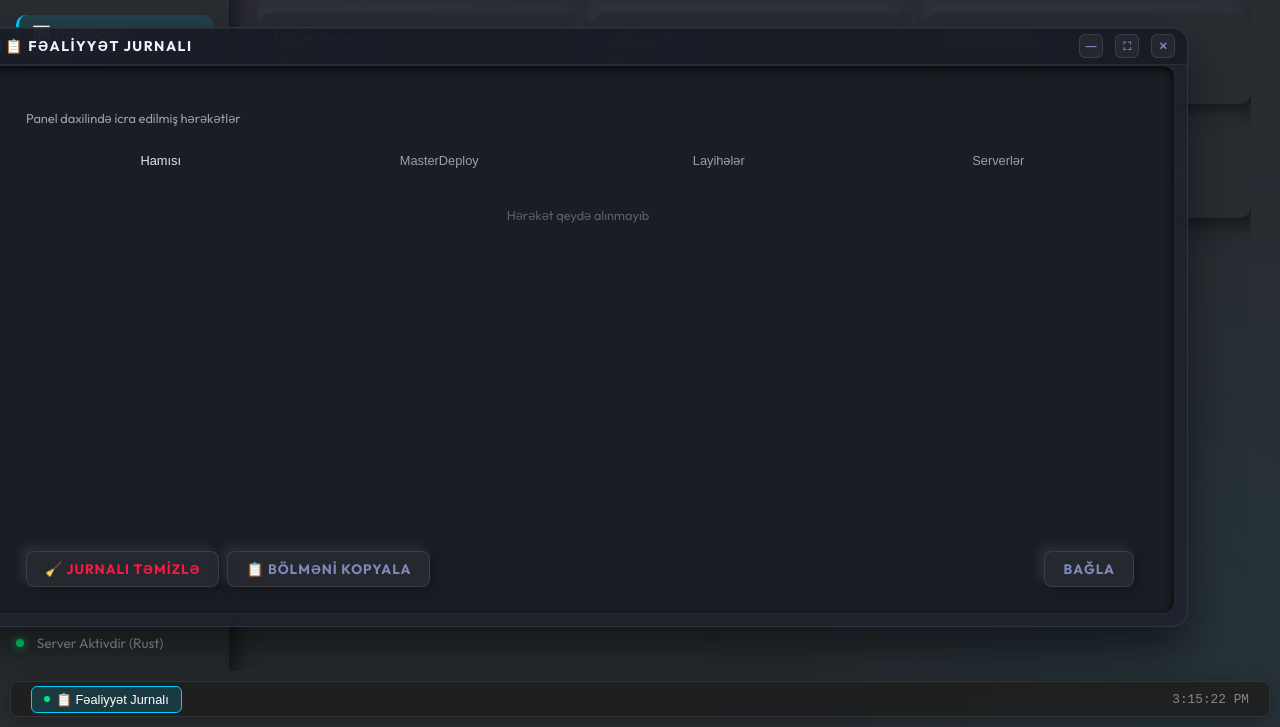
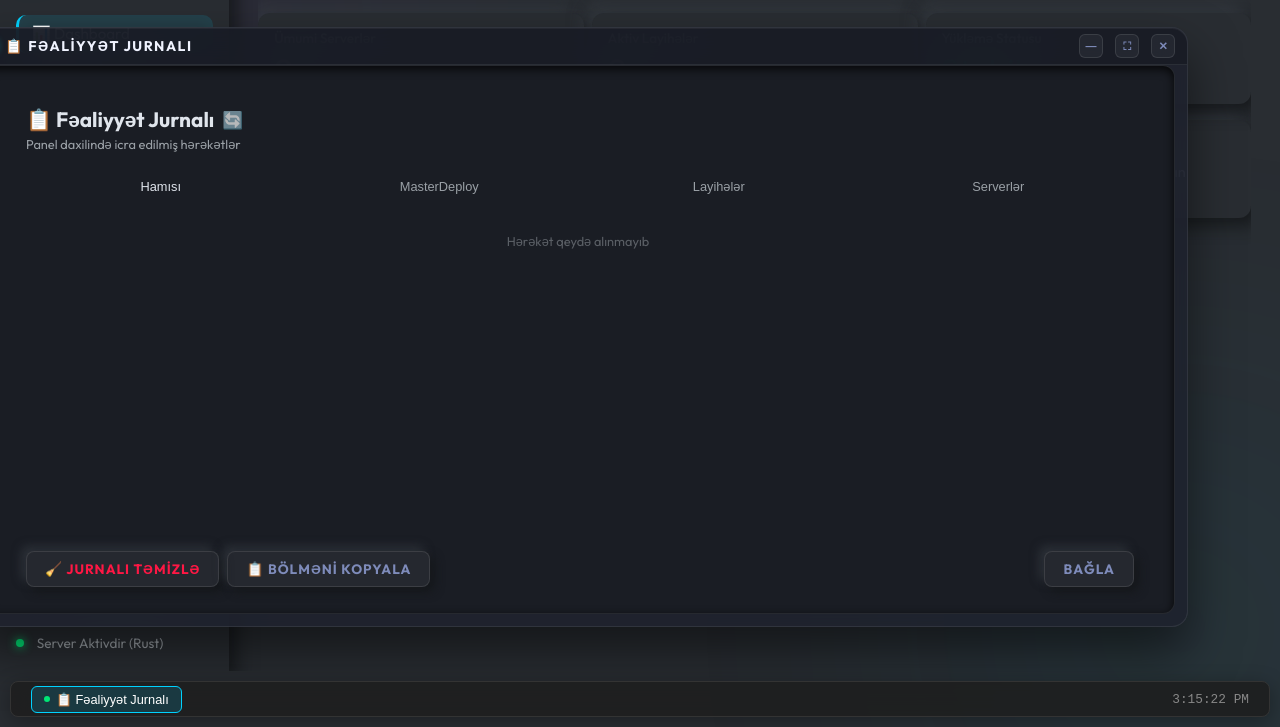
Before and after one commit to kral14/server-repo-rust, a plain HTML site: page MasterDeploy-rust/static/index.html in a window 1280 px wide. Both pictures are taken after a click on the button "📋 Fəaliyyət Jurnalı". Shown: the part 73-800 px from the top of the page. Drawn offline with nearby package versions, Linux system fonts and the light colour scheme; no server answers.

Commit message:
Fix reload icon visibility by replacing h2 with styled div to prevent manager auto-hiding

```diff
--- a/MasterDeploy-rust/static/index.html
+++ b/MasterDeploy-rust/static/index.html
@@ -984,7 +984,7 @@
             <div style="padding: 1.5rem 1.5rem 10px 1.5rem; display: flex; flex-direction: column; flex: 1; min-height: 0;">
                 <div style="display: flex; justify-content: space-between; align-items: center; margin-bottom: 20px;">
                     <div>
-                        <h2 style="margin: 0; font-size: 1.3rem; display: flex; align-items: center; gap: 8px;">📋 Fəaliyyət Jurnalı <span onclick="renderActivityLogs()" style="cursor: pointer; font-size: 1.05rem; opacity: 0.7; transition: opacity 0.2s;" onmouseover="this.style.opacity='1'" onmouseout="this.style.opacity='0.7'" title="Loqları Yenilə">🔄</span></h2>
+                        <div style="margin: 0; font-size: 1.3rem; font-weight: bold; color: var(--text-primary); display: flex; align-items: center; gap: 8px;">📋 Fəaliyyət Jurnalı <span onclick="renderActivityLogs()" style="cursor: pointer; font-size: 1.05rem; opacity: 0.7; transition: opacity 0.2s;" onmouseover="this.style.opacity='1'" onmouseout="this.style.opacity='0.7'" title="Loqları Yenilə">🔄</span></div>
                         <p style="margin: 4px 0 0; font-size: 0.8rem; color: var(--text-secondary);">Panel daxilində icra edilmiş hərəkətlər</p>
                     </div>
                 </div>
```
